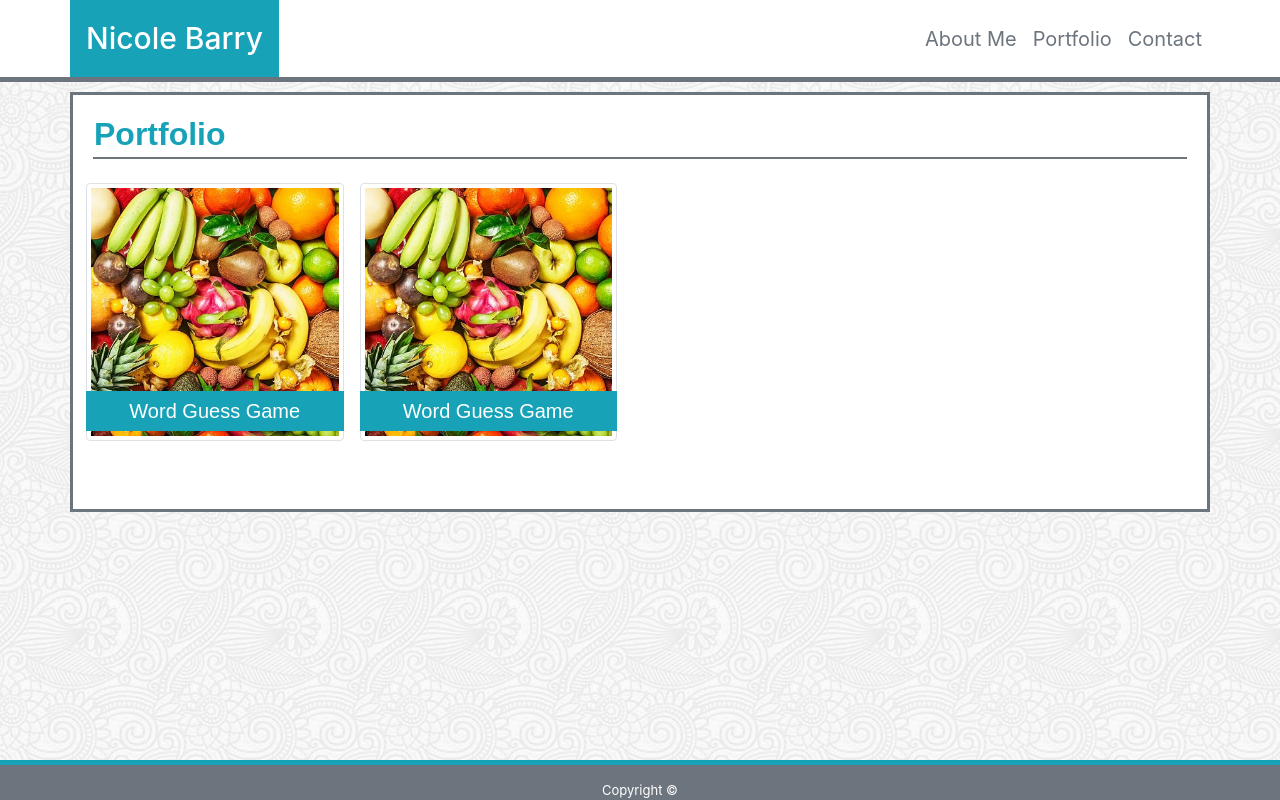
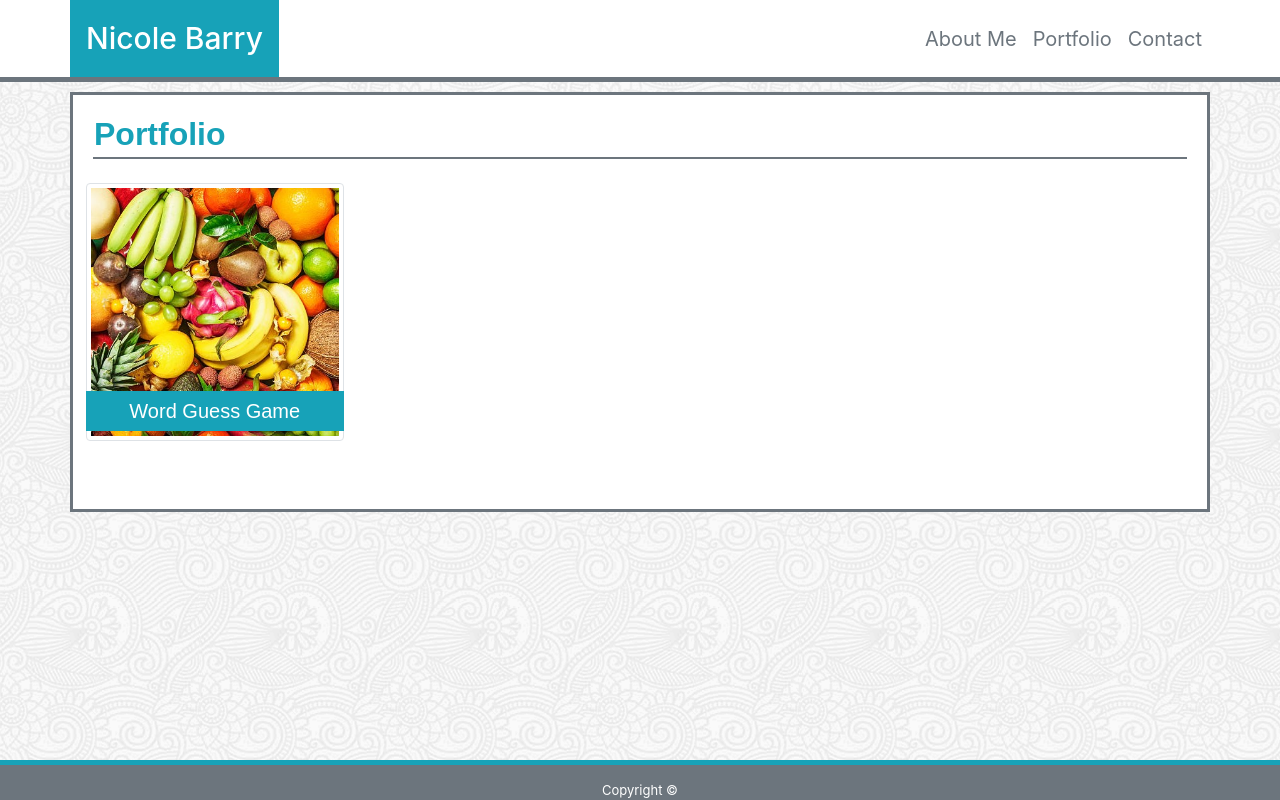
Before and after one commit to nmbarry15/nmbarry15.github.io, a plain HTML site: page portfolio.html in a window 1280 px wide. Drawn offline with nearby package versions, Linux system fonts and the light colour scheme.

Commit message:
fix problem

```diff
--- a/portfolio.html
+++ b/portfolio.html
@@ -58,13 +58,7 @@
                     </div>
                 </div>
                 <div class="col-md-3 col-6 p-2">
-                    <div class="position-relative m-auto d-block">
-                        <a href="https://nmbarry15.github.io/Word-Guess-Game/"><img src="images/fruit-wallpaper.jpg" class="rounded img-thumbnail m-auto d-block w-100"
-                                alt="" id="fruit"></a>
-                        <div class="bg-info text-white w-100 text-center p-2 position-absolute" id="label">
-                            <h5 class="mb-0">Word Guess Game</h5>
-                        </div>
-                    </div>
+
                 </div>
                 <div class="col-md-3 col-6 p-2">
 
```
